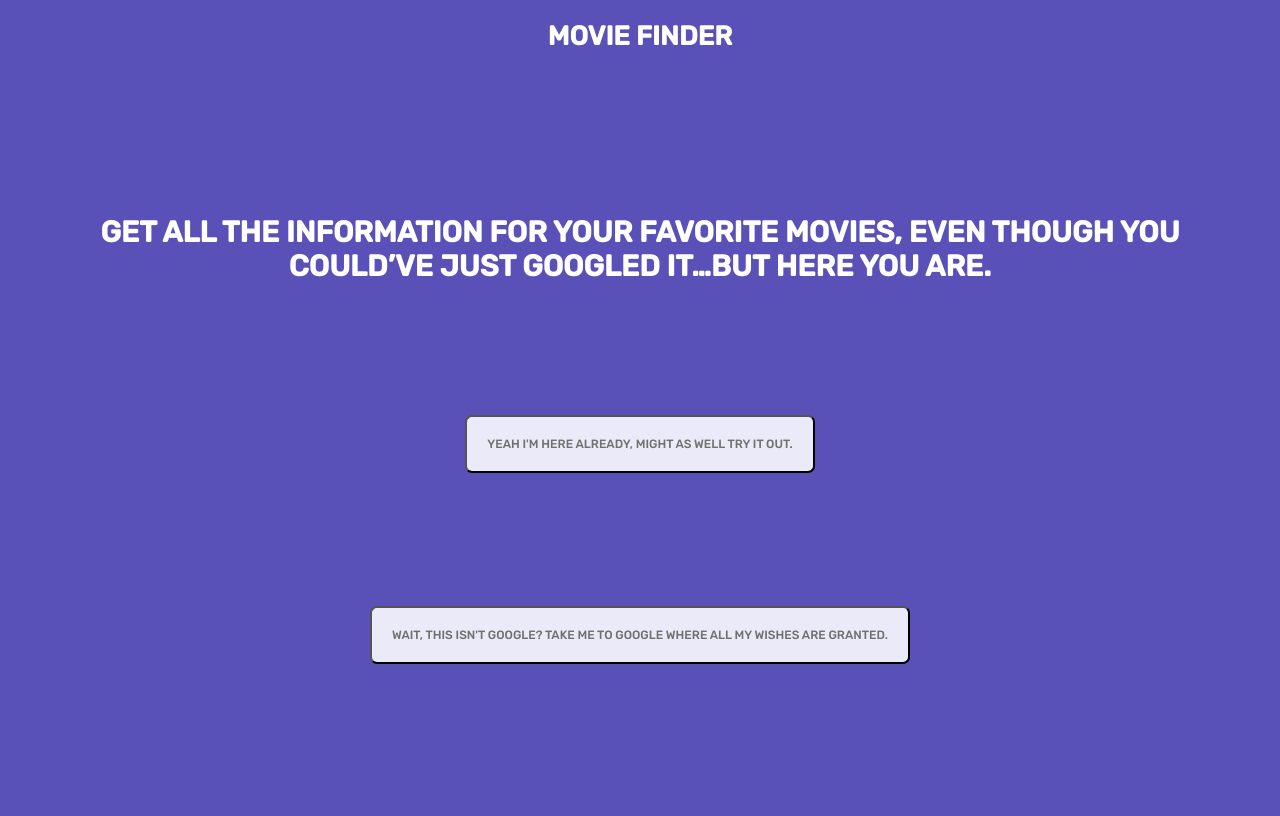
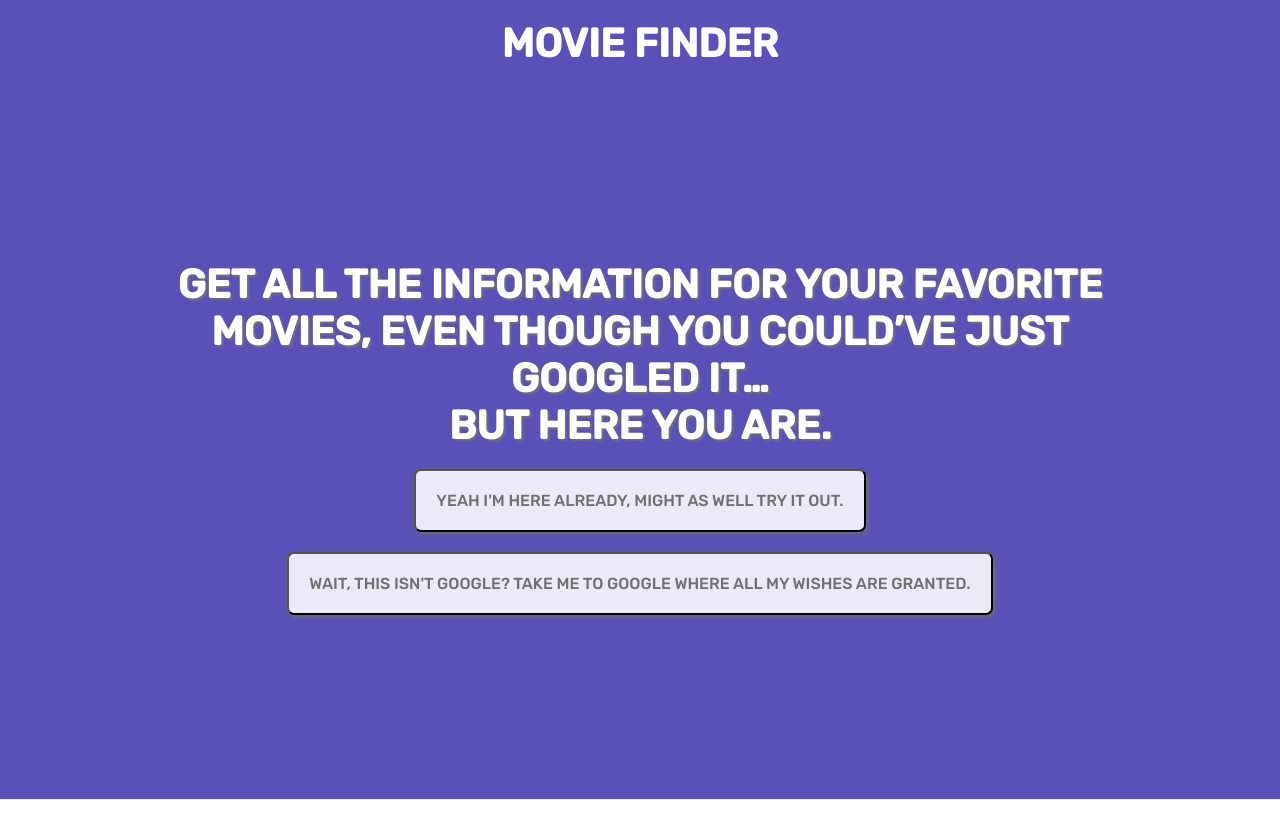
Before and after one commit to aknud/assignments, a React (Create React App) app in the folder projects/movie-finder/: page / in a window 1280 px wide. Built offline with nearby package versions, Linux system fonts and the light colour scheme.

Commit message:
styles finished for home view

```diff
--- a/projects/movie-finder/src/App.css
+++ b/projects/movie-finder/src/App.css
@@ -91,7 +91,8 @@ img {
 
 .home-message {
   margin-bottom: 10px;
-  font-size: 22pt;
+  font-size: 21pt;
+  text-shadow: 2px 2px 2px #707070;
 }
 
 .Home button{
@@ -102,6 +103,7 @@ img {
   margin: 10px auto;
   font-size: 9pt;
   font-weight: 500;
+  box-shadow: 2px 2px 5px #707070;
 }
 
 .movie-list {
@@ -118,15 +120,70 @@ img {
   width: 300px;
 }
 
-@media only screen and (min-width: 375px ) and (min-height: 667px) {
+@media(min-width: 375px ) {
   .Home {
-    height: 93vh;
+    height: 91vh;
     display: flex;
     flex-direction: column;
     justify-content: space-evenly;
     padding: 30px;
   }
+  .Home button {
+    font-size: 12pt;
+  }
   .header-title {
     font-size: 20pt;
   }
 }
+
+@media(min-width: 1024px){
+  .Home {
+    height: 87vh;
+    justify-content: center;
+    padding: 9%;
+  }
+  .header-title, .home-message, legend {
+    font-size: 30pt;
+  }
+  .Form {
+    width: 70%;
+  }
+  .input-container input, .form-btn {
+    padding: 20px;
+    margin: 20px 0;
+  }
+
+  .list-item {
+    width: 500px;
+    display: grid;
+    grid-template-areas: "pic title title"
+                         "pic title title"
+                         "pic type type";
+  }
+  img {
+    grid-area: pic;
+  }
+  .list-item h1 {
+    grid-area: title;
+    font-size: 25pt;
+    padding: 10px;
+  }
+  .list-item p {
+    grid-area: type;
+  }
+}
+
+@media(min-width: 1280px){
+  .Home {
+    height: 89vh;
+  }
+}
+
+@media(min-width: 1440px){
+  .Home {
+    padding: 0;
+  }
+  .home-message {
+    padding: 0 10%;
+  }
+}
--- a/projects/movie-finder/src/components/Home.js
+++ b/projects/movie-finder/src/components/Home.js
@@ -9,7 +9,7 @@ const Home = () => {
 
     return (
         <div className="Home">
-            <h1 className="home-message">Get all the information for your favorite movies, even though you could’ve just googled it…But here you are.</h1>
+            <h1 className="home-message">Get all the information for your favorite movies, even though you could’ve just googled it… <br/> But here you are.</h1>
             <Link to="/search"><button>Yeah I'm here already, might as well try it out.</button></Link>
             <button onClick={redirectPage}>Wait, this isn't google? Take me to google where all my wishes are granted.</button>
         </div>
```
